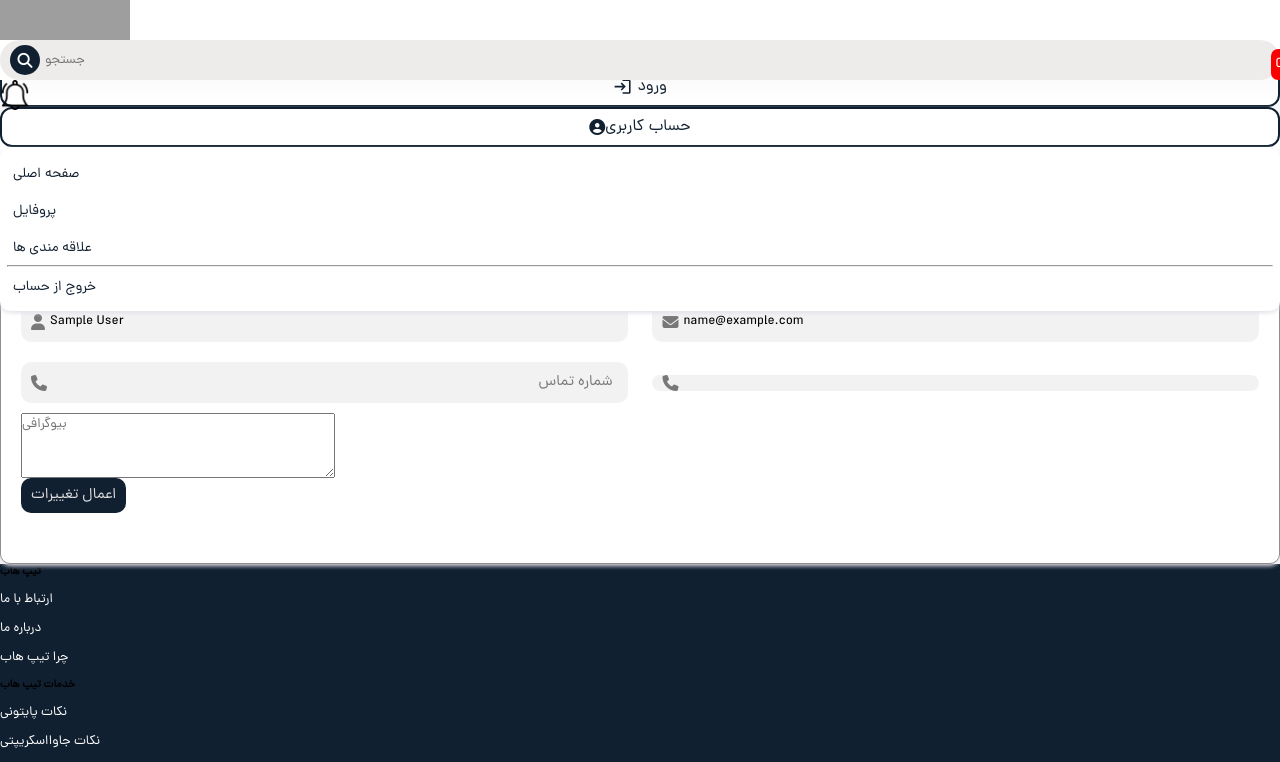
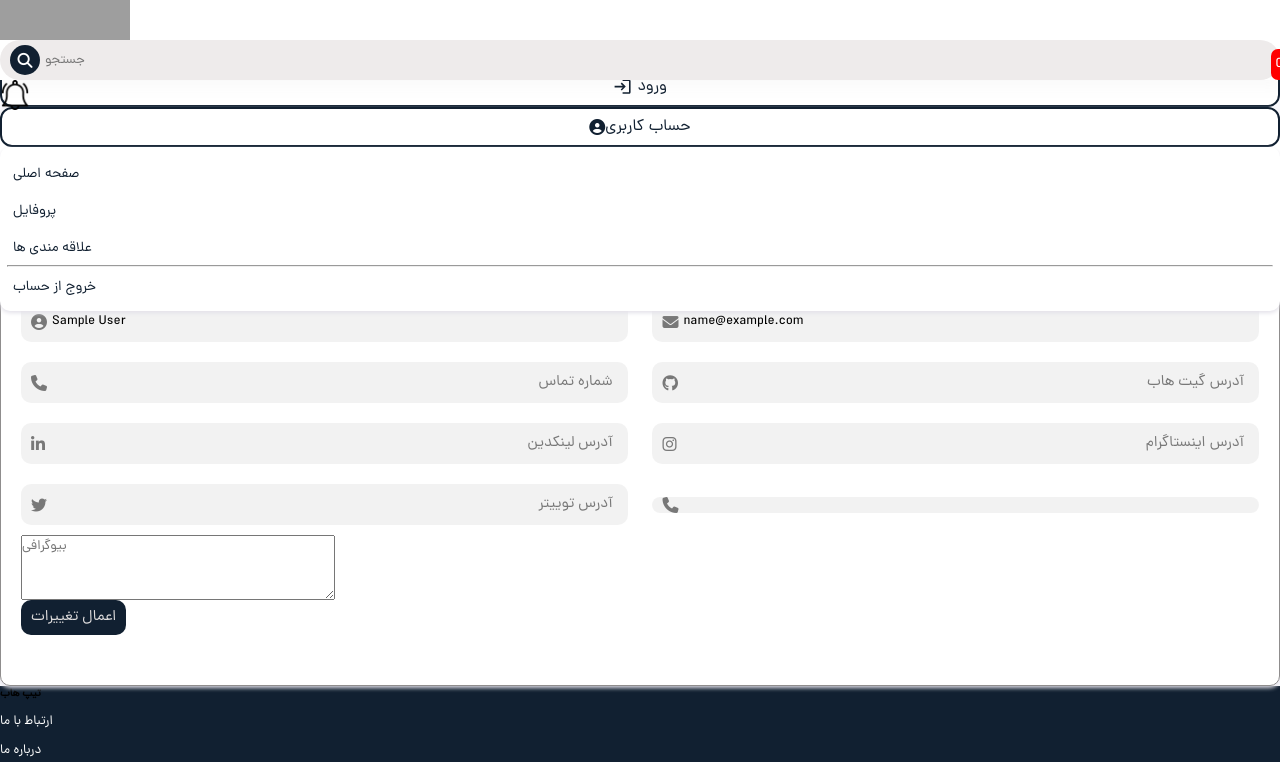
Before and after one commit to aliteymouri/Tiphub, a Django app: page /editprofile in a window 1280 px wide. Shown: the top 762 px of the page. Run offline with Django 4.2, Linux system fonts and the light colour scheme; the visitor is signed in with stand-in values (Sample User, id 1); data that the repository does not hold is empty; parts of the project's set-up code (start-up, migrations or seed data) failed here and were passed over; some libraries are stand-ins or nearby versions; grey boxes are pictures that could not be loaded.

Commit message:
add (socials to project)

```diff
--- a/Account/admin.py
+++ b/Account/admin.py
@@ -12,7 +12,7 @@ class UserAdmin(BaseUserAdmin):
     list_filter = ('is_active', 'is_admin')
 
     fieldsets = (
-        ('مشخصات', {'fields': ('email', 'fullname', 'phone', 'image', 'bio', 'password',)}),
+        ('مشخصات', {'fields': ('email', 'fullname', 'phone', 'image', 'bio', 'password','github','linkedin','instagram','twitter')}),
         ('دسترسی ها', {'fields': (
             'is_active', 'is_admin', 'is_superuser', 'groups', 'user_permissions')}
          ),
--- a/Account/forms.py
+++ b/Account/forms.py
@@ -59,7 +59,9 @@ class UserChangeForm(forms.ModelForm):
 
     class Meta:
         model = User
-        fields = ('email', 'fullname', 'phone', 'password', 'bio', 'image', 'is_active', 'is_admin')
+        fields = (
+            'email', 'fullname', 'phone', 'password', 'bio', 'image', 'github', 'linkedin', 'instagram', 'twitter',
+            'is_active', 'is_admin')
 
 
 class SignInForm(forms.Form):
@@ -86,6 +88,8 @@ class SignUpForm(UserCreationForm):
 
 
 class EditProfileForm(forms.ModelForm):
+    image = forms.ImageField(required=False, widget=forms.FileInput({'id': 'image'}))
+
     email = forms.EmailField(
         widget=forms.EmailInput({'class': "email-input", "placeholder": "پست الکترونیک", "id": "email"}),
     )
@@ -96,15 +100,28 @@ class EditProfileForm(forms.ModelForm):
         widget=forms.TextInput({'class': "email-input", "placeholder": "شماره تماس", 'maxlength': 11, "id": "phone"}),
         validators=[start_with_09]
     )
+
+    github = forms.URLField(required=False,
+                            widget=forms.URLInput(
+                                {'class': 'email-input', "placeholder": "آدرس گیت هاب", 'id': "github"}))
+    linkedin = forms.URLField(required=False,
+                              widget=forms.URLInput(
+                                  {'class': 'email-input', "placeholder": "آدرس لینکدین", 'id': "linkedin"}))
+    instagram = forms.URLField(required=False,
+                               widget=forms.URLInput(
+                                   {'class': 'email-input', "placeholder": "آدرس اینستاگرام", 'id': "instagram"}))
+    twitter = forms.URLField(required=False,
+                             widget=forms.URLInput(
+                                 {'class': 'email-input', "placeholder": "آدرس توییتر", 'id': "twitter"}))
+
     bio = forms.CharField(required=False,
                           widget=forms.Textarea(
                               {'class': "form-control", "placeholder": "بیوگرافی", "rows": 3, "id": "bio"})
                           )
-    image = forms.ImageField(required=False, widget=forms.FileInput({'id': 'image'}))
 
     class Meta:
         model = User
-        fields = ('email', 'fullname', 'phone', 'image', 'bio')
+        fields = ('image', 'email', 'fullname', 'phone', 'github', 'linkedin', 'instagram', 'twitter', 'bio')
 
 
 class ResetPasswordForm(forms.Form):
--- a/Account/models.py
+++ b/Account/models.py
@@ -10,6 +10,10 @@ class User(AbstractBaseUser, PermissionsMixin):
     fullname = models.CharField("نام و نام خانوادگی  ", max_length=80)
     image = models.ImageField(upload_to="users/profile", null=True, blank=True, verbose_name='عکس پروفایل')
     bio = models.TextField("بیوگرافی ", null=True, blank=True, )
+    github = models.URLField('آدرس گیت هاب', blank=True)
+    linkedin = models.URLField('آدرس لینکدین', blank=True)
+    instagram = models.URLField('آدرس اینستاگرام', blank=True)
+    twitter = models.URLField('آدرس توییتر', blank=True)
     date_joined = models.DateTimeField(auto_now_add=True, verbose_name="تاریخ ثبت نام ")
     is_active = models.BooleanField("وضعیت ", default=True)
     is_admin = models.BooleanField("مدیر سایت  ", default=False)
--- a/Account/templates/account/edit_profile.html
+++ b/Account/templates/account/edit_profile.html
@@ -45,7 +45,7 @@
 
                                     <!-- item -->
                                     <div class="user-panel-field">
-                                        <i class="fa fa-user"></i>
+                                        <i class="fa fa-user-circle"></i>
                                         {{ form.fullname }}
                                     </div>
                                     <!-- item -->
@@ -57,6 +57,26 @@
                                     <div class="user-panel-field">
                                         <i class="fa fa-phone"></i>
                                         {{ form.phone }}
+                                    </div>
+
+                                    <div class="user-panel-field">
+                                        <i class="fa fa-github"></i>
+                                        {{ form.github }}
+                                    </div>
+
+                                    <div class="user-panel-field">
+                                        <i class="fa fa-linkedin"></i>
+                                        {{ form.linkedin }}
+                                    </div>
+
+                                    <div class="user-panel-field">
+                                        <i class="fa fa-instagram"></i>
+                                        {{ form.instagram }}
+                                    </div>
+
+                                    <div class="user-panel-field">
+                                        <i class="fa fa-twitter"></i>
+                                        {{ form.twitter }}
                                     </div>
 
                                     <!-- item -->
--- a/Account/views.py
+++ b/Account/views.py
@@ -1,16 +1,16 @@
 from .forms import SignInForm, SignUpForm, EditProfileForm, ChangePasswordForm, ResetPasswordForm
 from django.contrib.auth.views import PasswordResetView, PasswordChangeView
 from django.utils.http import urlsafe_base64_encode, urlsafe_base64_decode
-from django.contrib.auth import logout, authenticate, login
 from django.contrib.sites.shortcuts import get_current_site
 from .mixins import RequiredLoginMixin, AuthenticatedMixin
 from django.utils.encoding import force_bytes, force_str
 from django.views.generic import CreateView, TemplateView
+from django.contrib.auth import authenticate, login
 from django.template.loader import render_to_string
+from django.http import HttpResponse, JsonResponse
 from django.shortcuts import render, redirect
 from .tokens import account_activation_token
 from django.core.mail import EmailMessage
-from django.http import HttpResponse, JsonResponse
 from django.urls import reverse_lazy
 from django.views import View
 from .models import User
--- a/templates/include/script.html
+++ b/templates/include/script.html
@@ -103,6 +103,10 @@
                     image: $("#image").val(),
                     phone: $("#phone").val(),
                     bio: $("#bio").val(),
+                    github: $("#github").val(),
+                    linkedin: $("#linkedin").val(),
+                    instagram: $("#instagram").val(),
+                    twitter: $("#twitter").val(),
                     csrfmiddlewaretoken: $('input[name=csrfmiddlewaretoken]').val()
                 },
             success: function (json) {
@@ -110,7 +114,7 @@
                     Swal.fire({
                         title: 'هشدار',
                         text: json['response'],
-                        icon: 'warning',
+                        icon: 'error',
                         confirmButtonText: 'باشه',
                         confirmButtonColor: '#112031',
                     })
```
Also changed, not shown: Account/migrations/0004_user_github_user_instagram_user_linkedin_and_more.py (added).
